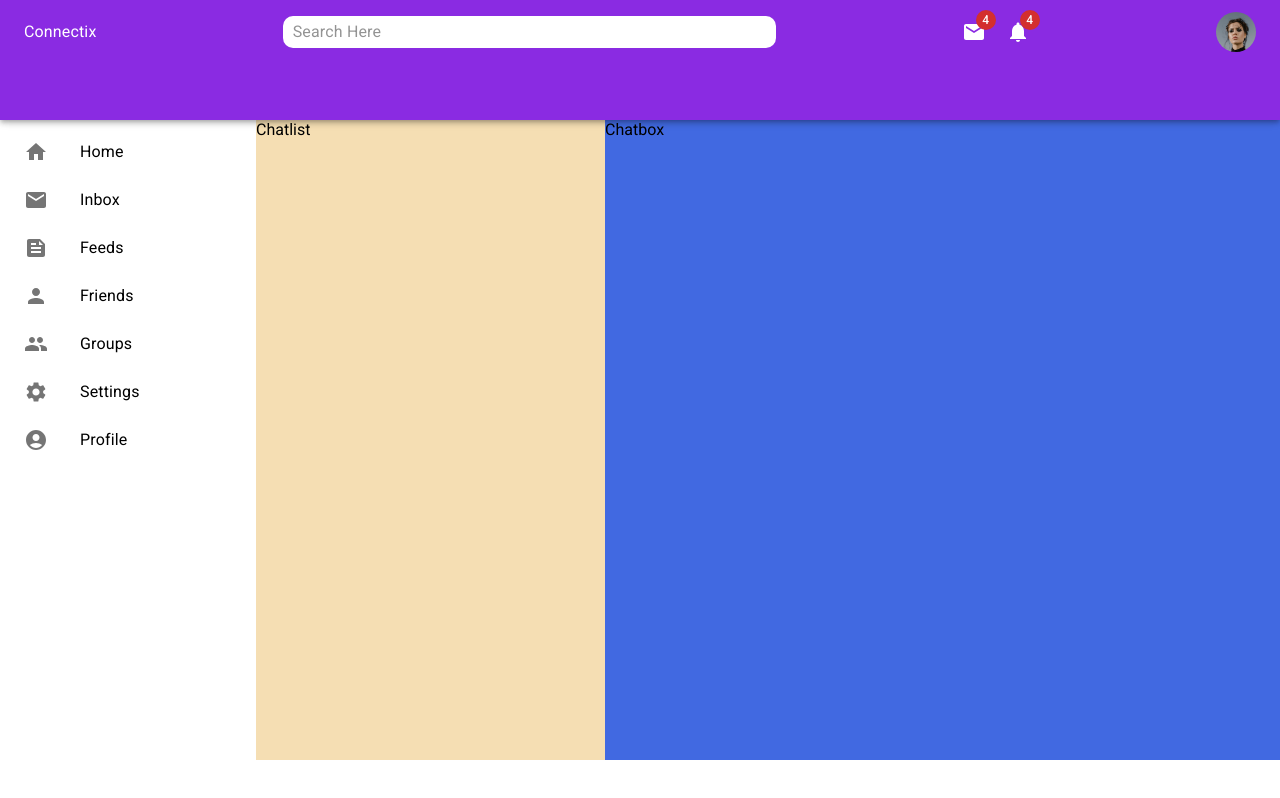
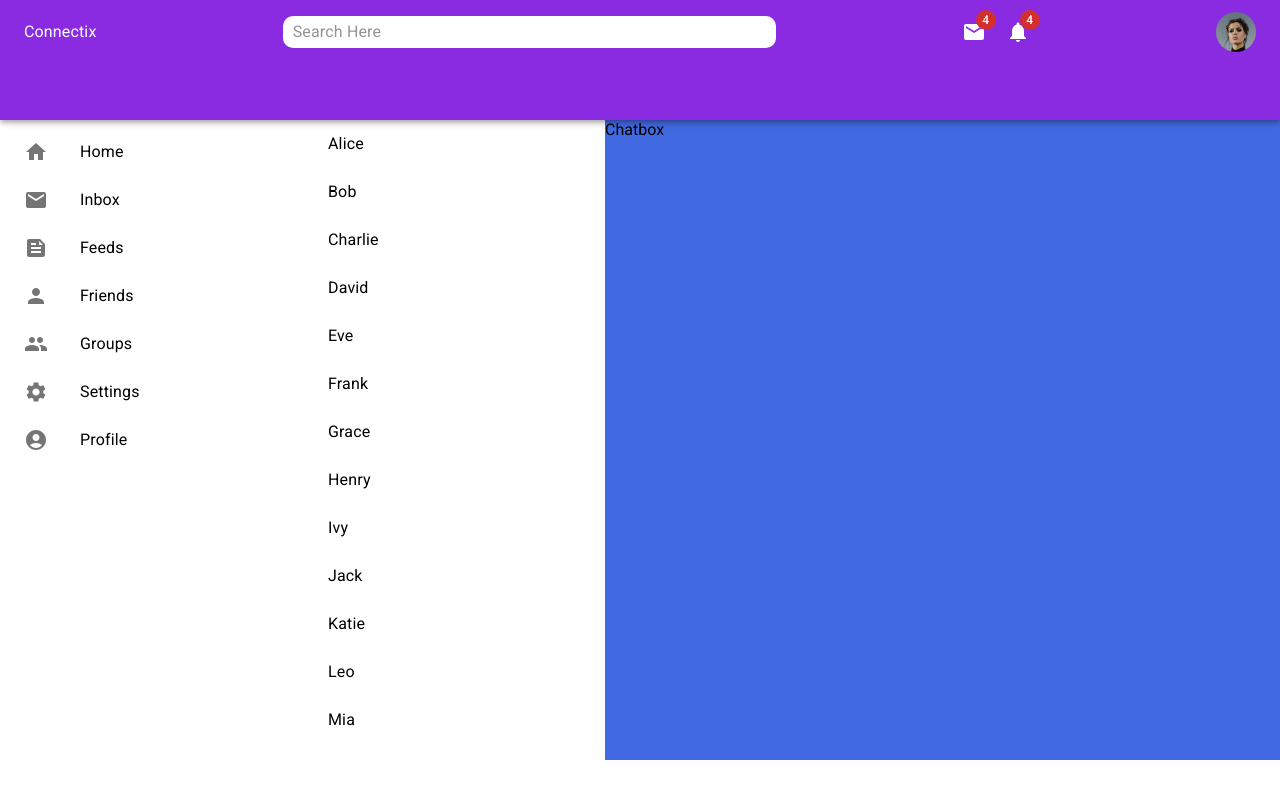
Before and after one commit to anees1234567/socialmedia, a React (Create React App) app: page / in a window 1280 px wide. Both pictures are taken after a click on the icon 973 px from the left and 32 px from the top of the page. Shown: the top 798 px of the page. Built offline with nearby package versions, Linux system fonts and the light colour scheme.

Commit message:
commit done on25 january

```diff
--- a/src/Components/SecondoryLayoutComponents/inbox/Chatlist.jsx
+++ b/src/Components/SecondoryLayoutComponents/inbox/Chatlist.jsx
@@ -1,9 +1,50 @@
-import { Box } from '@mui/material'
+import { Box, ListItem, ListItemButton, ListItemIcon, ListItemText } from '@mui/material'
 import React from 'react'
+import { useNavigate } from 'react-router-dom';
 
 function Chatlist() {
+
+  const navigate=useNavigate();
+
+
+  const navigateTo=(path)=>{
+    navigate(path);
+  }
+
+  const chatList = [
+    { id: 1, name: 'Alice' },
+    { id: 2, name: 'Bob' },
+    { id: 3, name: 'Charlie' },
+    { id: 4, name: 'David' },
+    { id: 5, name: 'Eve' },
+    { id: 6, name: 'Frank' },
+    { id: 7, name: 'Grace' },
+    { id: 8, name: 'Henry' },
+    { id: 9, name: 'Ivy' },
+    { id: 10, name: 'Jack' },
+    { id: 11, name: 'Katie' },
+    { id: 12, name: 'Leo' },
+    { id: 13, name: 'Mia' },
+    { id: 14, name: 'Nathan' },
+    { id: 15, name: 'Olivia' },
+  ]
   return (
-    <Box flex="3" sx={{backgroundColor:'wheat'}}>Chatlist</Box>
+    <Box   flex="3" sx={{display:{xs:'none',sm:'block'}, overflowY: 'scroll',
+    // Adjust scrollbar width using a CSS rule within sx
+    '&::-webkit-scrollbar': {
+      width: '5px',
+    }}}>
+       {chatList.map((item) => (
+        <ListItem key={item.id} disablePadding onClick={()=>navigateTo(item.path)} position={'sticky'}>
+          <ListItemButton>
+            <ListItemIcon>
+             {item.icon}
+            </ListItemIcon>
+            <ListItemText primary={item.name} />
+          </ListItemButton>
+        </ListItem>
+      ))}
+    </Box>
   )
 }
 
--- a/src/Components/SecondoryLayoutComponents/inbox/Inboxpage.jsx
+++ b/src/Components/SecondoryLayoutComponents/inbox/Inboxpage.jsx
@@ -5,7 +5,7 @@ import { Stack } from '@mui/material'
 
 function Inboxpage() {
   return (
-    <Stack  direction={'row'} style={{backgroundColor:'black',height:'80vh',width:'100vw'}}>
+    <Stack  direction={'row'} style={{height:'80vh',width:'100vw'}}>
 
 
         <Chatlist/>
```
